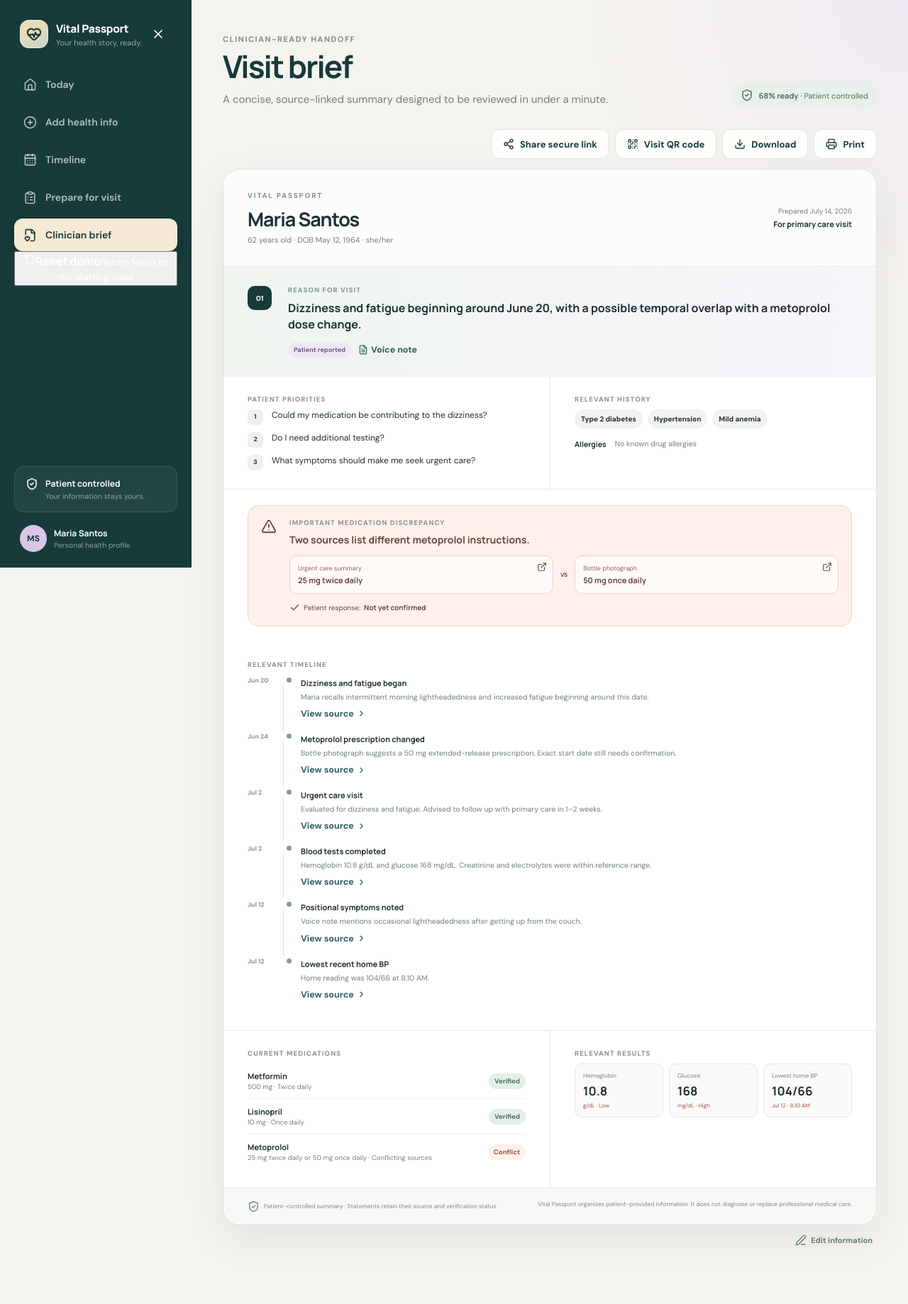
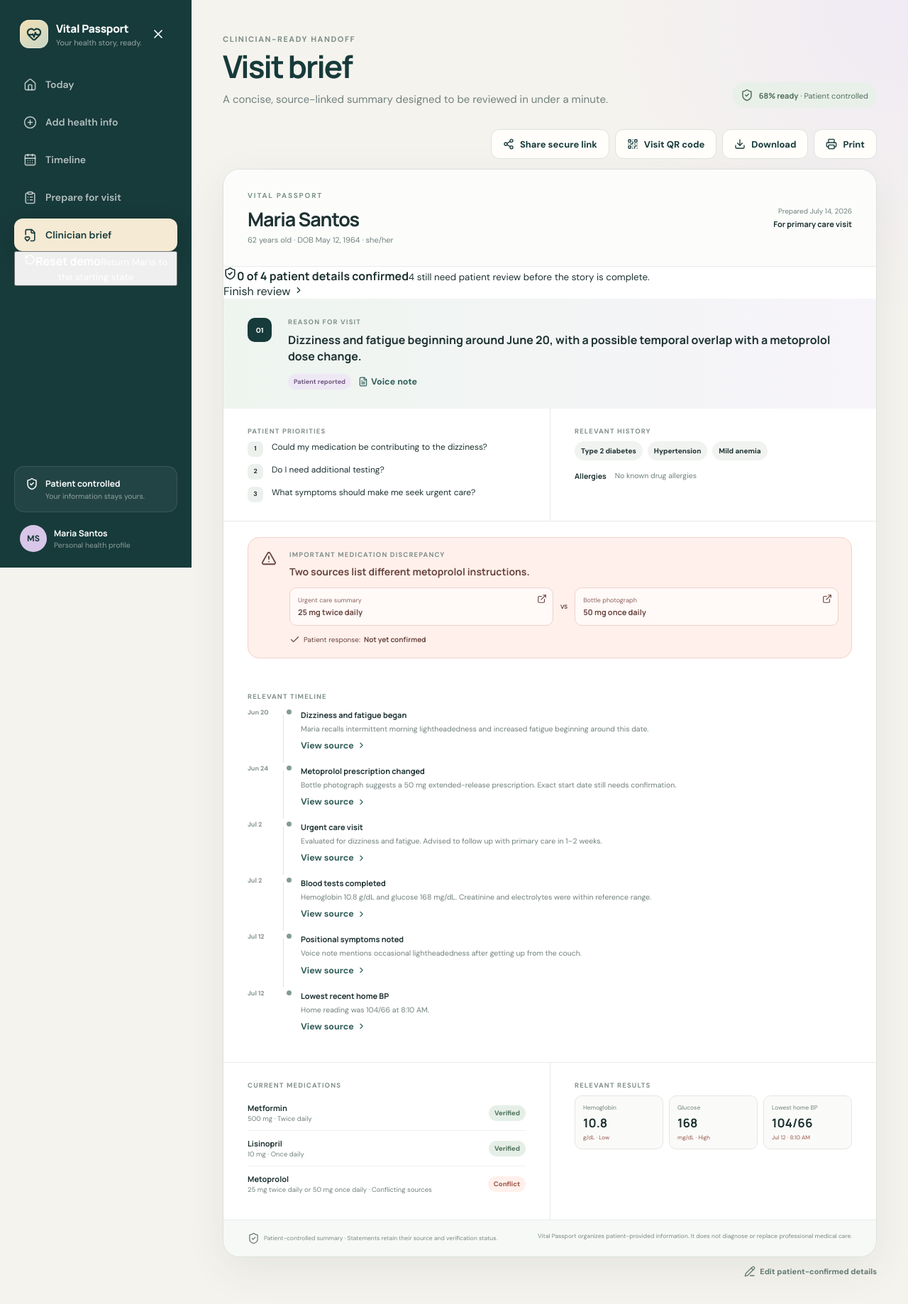
Before and after one commit to patricktran1/vitalpassport, a React (Vite) app: page /brief in a window 1280 px wide. Shown: the top 1838 px of the page at 71% size. Before the commit the page ends 1799 px from the top, so only its background shows below. Built offline with nearby package versions, Linux system fonts and the light colour scheme.

Commit message:
Make clinician brief resolve with patient input

```diff
--- a/src/pages/Brief.tsx
+++ b/src/pages/Brief.tsx
@@ -1,28 +1,32 @@
-import { Check, ChevronRight, Download, Edit3, ExternalLink, FileText, Link2, Printer, QrCode, Share2, ShieldCheck, TriangleAlert } from 'lucide-react'
+import { Check, ChevronRight, Download, ExternalLink, FileText, Link2, PencilLine, Printer, QrCode, Share2, ShieldCheck, TriangleAlert } from 'lucide-react'
 import { useState } from 'react'
+import { Link } from 'react-router-dom'
 import { QRCodeSVG } from 'qrcode.react'
 import { Modal } from '../components/Modal'
 import { StatusBadge } from '../components/StatusBadge'
+import { useVital } from '../context/VitalContext'
 import { medications, patient, sources, timeline } from '../data/demo'
-import { useVital } from '../context/VitalContext'
 
 export function Brief() {
-  const { answers, openSource, readiness } = useVital()
+  const { answers, openSource, readiness, openGapCount, resolvedCount } = useVital()
   const [shareOpen,setShareOpen]=useState(false)
   const [qrOpen,setQrOpen]=useState(false)
   const [copied,setCopied]=useState(false)
   const shareUrl='https://vitalpassport.com/s/demo-maria-72h'
-  const priorities=(answers.priorities || 'Could my medication be contributing to the dizziness? Do I need additional testing? What symptoms should make me seek urgent care?').split(/\n|\?\s+/).filter(Boolean).map((p,i)=>p.trim()+(p.trim().endsWith('?')?'':'?')).slice(0,3)
+  const priorities=(answers.priorities || 'Could my medication be contributing to the dizziness? Do I need additional testing? What symptoms should make me seek urgent care?').split(/\n|\?\s+/).filter(Boolean).map((p)=>p.trim()+(p.trim().endsWith('?')?'':'?')).slice(0,3)
   const selectedTimeline=timeline.filter(t=>['t1','t2','t3','t4','t6','t7'].includes(t.id))
+  const conflictResolved=Boolean(answers.dose)
+  const timingContext=answers.timing ? ` Patient reports the dizziness began ${answers.timing.toLowerCase()}.` : ''
+  const positionalContext=answers.positional ? ` Standing trigger: ${answers.positional.toLowerCase()}.` : ''
 
   const downloadBrief=()=>{
-    const text=`VITAL PASSPORT CLINICIAN BRIEF\n\nPatient: ${patient.name}, age ${patient.age}\nReason for visit: Dizziness and fatigue beginning around June 20, 2026.\n\nPATIENT PRIORITIES\n${priorities.map((p,i)=>`${i+1}. ${p}`).join('\n')}\n\nIMPORTANT DISCREPANCY\nUrgent care summary lists metoprolol 25 mg twice daily; bottle photograph lists metoprolol succinate ER 50 mg once daily. Patient response: ${answers.dose || 'Not yet confirmed'}.\n\nRELEVANT RESULTS\nHemoglobin 10.8 g/dL (low); glucose 168 mg/dL (high); lowest recent home BP 104/66.\n\nThis patient-controlled summary organizes patient-provided and documented information. Verify against source records before clinical use.`
+    const text=`VITAL PASSPORT CLINICIAN BRIEF\n\nPatient: ${patient.name}, age ${patient.age}\nReason for visit: Dizziness and fatigue beginning around June 20, 2026.${timingContext}${positionalContext}\n\nPATIENT PRIORITIES\n${priorities.map((p,i)=>`${i+1}. ${p}`).join('\n')}\n\nMEDICATION RECONCILIATION\nUrgent care summary lists metoprolol 25 mg twice daily; bottle photograph lists metoprolol succinate ER 50 mg once daily. Patient response: ${answers.dose || 'Not yet confirmed'}.\n\nRELEVANT RESULTS\nHemoglobin 10.8 g/dL (low); glucose 168 mg/dL (high); lowest recent home BP 104/66.\n\nThis patient-controlled summary organizes patient-provided and documented information. Verify against source records before clinical use.`
     const blob=new Blob([text],{type:'text/plain'}); const url=URL.createObjectURL(blob); const a=document.createElement('a'); a.href=url; a.download='Maria-Santos-Vital-Passport-Brief.txt'; a.click(); URL.revokeObjectURL(url)
   }
   const copyLink=async()=>{await navigator.clipboard.writeText(shareUrl);setCopied(true);setTimeout(()=>setCopied(false),1800)}
 
   return <div className="page brief-page">
-    <section className="page-heading split-heading"><div><div className="eyebrow">Clinician-ready handoff</div><h1>Visit brief</h1><p>A concise, source-linked summary designed to be reviewed in under a minute.</p></div><div className="readiness-chip"><ShieldCheck size={18}/><span><strong>{readiness}% ready</strong> · Patient controlled</span></div></section>
+    <section className="page-heading split-heading"><div><div className="eyebrow">Clinician-ready handoff</div><h1>Visit brief</h1><p>A concise, source-linked summary designed to be reviewed in under a minute.</p></div><div className={`readiness-chip ${openGapCount===0?'complete':''}`}><ShieldCheck size={18}/><span><strong>{openGapCount===0?'Ready to share':`${readiness}% ready`}</strong> · Patient controlled</span></div></section>
 
     <div className="brief-toolbar no-print">
       <button className="button ghost" onClick={()=>setShareOpen(true)}><Share2 size={16}/> Share secure link</button>
@@ -37,8 +41,13 @@
         <div className="brief-meta"><span>Prepared July 14, 2026</span><strong>For primary care visit</strong></div>
       </header>
 
+      <section className={`brief-verification ${openGapCount===0?'complete':''}`}>
+        <div><ShieldCheck size={19}/><span><strong>{resolvedCount} of 4 patient details confirmed</strong><small>{openGapCount ? `${openGapCount} still need patient review before the story is complete.` : 'All agent-identified gaps have been reviewed by the patient.'}</small></span></div>
+        <Link to="/prepare">{openGapCount ? 'Finish review' : 'Review answers'} <ChevronRight size={14}/></Link>
+      </section>
+
       <section className="brief-highlight">
-        <div className="section-number">01</div><div><div className="brief-section-label">Reason for visit</div><h3>Dizziness and fatigue beginning around June 20, with a possible temporal overlap with a metoprolol dose change.</h3><div className="inline-tags"><StatusBadge type="patient" label="Patient reported"/><button className="source-link" onClick={()=>openSource(sources[3])}><FileText size={14}/> Voice note</button></div></div>
+        <div className="section-number">01</div><div><div className="brief-section-label">Reason for visit</div><h3>Dizziness and fatigue beginning around June 20, with a possible temporal overlap with a metoprolol dose change.{timingContext}{positionalContext}</h3><div className="inline-tags"><StatusBadge type="patient" label="Patient reported"/><button className="source-link" onClick={()=>openSource(sources[3])}><FileText size={14}/> Voice note</button></div></div>
       </section>
 
       <div className="brief-columns">
@@ -46,21 +55,21 @@
         <section className="brief-section"><div className="brief-section-label">Relevant history</div><div className="history-pills">{patient.conditions.map(c=><span key={c}>{c}</span>)}</div><div className="allergy-line"><strong>Allergies</strong><span>{patient.allergies.join(', ')}</span></div></section>
       </div>
 
-      <section className="conflict-panel">
-        <TriangleAlert size={22}/><div><div className="brief-section-label">Important medication discrepancy</div><h3>Two sources list different metoprolol instructions.</h3><div className="conflict-compare"><button onClick={()=>openSource(sources[0])}><span>Urgent care summary</span><strong>25 mg twice daily</strong><ExternalLink size={14}/></button><div className="versus">VS</div><button onClick={()=>openSource(sources[1])}><span>Bottle photograph</span><strong>50 mg once daily</strong><ExternalLink size={14}/></button></div><p className="resolution"><Check size={15}/> Patient response: <strong>{answers.dose || 'Not yet confirmed'}</strong></p></div>
+      <section className={`conflict-panel ${conflictResolved?'resolved':''}`}>
+        {conflictResolved?<Check size={22}/>:<TriangleAlert size={22}/>}<div><div className="brief-section-label">{conflictResolved?'Medication discrepancy reconciled':'Important medication discrepancy'}</div><h3>{conflictResolved?'Patient confirmed the current metoprolol instructions.':'Two sources list different metoprolol instructions.'}</h3><div className="conflict-compare"><button onClick={()=>openSource(sources[0])}><span>Urgent care summary</span><strong>25 mg twice daily</strong><ExternalLink size={14}/></button><div className="versus">VS</div><button onClick={()=>openSource(sources[1])}><span>Bottle photograph</span><strong>50 mg once daily</strong><ExternalLink size={14}/></button></div><p className="resolution"><Check size={15}/> Patient response: <strong>{answers.dose || 'Not yet confirmed'}</strong></p></div>
       </section>
 
       <section className="brief-section full"><div className="brief-section-label">Relevant timeline</div><div className="brief-timeline">{selectedTimeline.map(event=>{const source=sources.find(s=>s.id===event.sourceId);return <div key={event.id}><time>{event.displayDate}</time><span/><div><strong>{event.title}</strong><p>{event.summary}</p>{source&&<button className="source-link" onClick={()=>openSource(source)}>View source <ChevronRight size={13}/></button>}</div></div>})}</div></section>
 
       <div className="brief-columns lower">
-        <section className="brief-section"><div className="brief-section-label">Current medications</div><div className="brief-med-list">{medications.map(m=><button key={m.name} onClick={()=>openSource(sources.find(s=>s.id===m.sourceId) || sources[0])}><div><strong>{m.name}</strong><span>{m.dose} · {m.frequency}</span></div><StatusBadge type={m.status==='conflict'?'conflict':'verified'} label={m.status==='conflict'?'Conflict':'Verified'}/></button>)}</div></section>
+        <section className="brief-section"><div className="brief-section-label">Current medications</div><div className="brief-med-list">{medications.map(m=>{const status=m.name.toLowerCase().includes('metoprolol')&&conflictResolved?'verified':m.status;return <button key={m.name} onClick={()=>openSource(sources.find(s=>s.id===m.sourceId) || sources[0])}><div><strong>{m.name}</strong><span>{m.name.toLowerCase().includes('metoprolol')&&answers.dose?answers.dose:`${m.dose} · ${m.frequency}`}</span></div><StatusBadge type={status==='conflict'?'conflict':'verified'} label={status==='conflict'?'Conflict':'Verified'}/></button>})}</div></section>
         <section className="brief-section"><div className="brief-section-label">Relevant results</div><div className="result-grid"><button onClick={()=>openSource(sources[2])}><span>Hemoglobin</span><strong>10.8</strong><small>g/dL · Low</small></button><button onClick={()=>openSource(sources[2])}><span>Glucose</span><strong>168</strong><small>mg/dL · High</small></button><button onClick={()=>openSource(sources[4])}><span>Lowest home BP</span><strong>104/66</strong><small>Jul 12 · 8:10 AM</small></button></div></section>
       </div>
 
       <footer className="brief-footer"><div><ShieldCheck size={17}/><span>Patient-controlled summary · Statements retain their source and verification status.</span></div><p>Vital Passport organizes patient-provided information. It does not diagnose or replace professional medical care.</p></footer>
     </article>
 
-    <button className="floating-edit no-print"><Edit3 size={16}/> Edit information</button>
+    <Link to="/prepare" className="floating-edit no-print"><PencilLine size={16}/> Edit patient-confirmed details</Link>
 
     {shareOpen&&<Modal title="Share clinician brief" onClose={()=>setShareOpen(false)}><p className="modal-copy">Create a temporary, view-only link for the clinic. This demo link expires after 72 hours.</p><div className="share-link-box"><Link2 size={18}/><span>{shareUrl}</span><button onClick={copyLink}>{copied?'Copied':'Copy'}</button></div><div className="share-settings"><div><strong>Expires</strong><span>72 hours after first access</span></div><div><strong>Access</strong><span>View-only clinician brief and sources</span></div></div><button className="button primary full" onClick={copyLink}>{copied?<><Check size={17}/> Link copied</>:<>Create secure link</>}</button></Modal>}
     {qrOpen&&<Modal title="Visit QR code" onClose={()=>setQrOpen(false)}><div className="qr-panel"><QRCodeSVG value={shareUrl} size={210} bgColor="#ffffff" fgColor="#173a3a" level="M"/><h3>Scan at check-in</h3><p>Opens a temporary, read-only version of Maria’s clinician brief.</p></div></Modal>}
```
